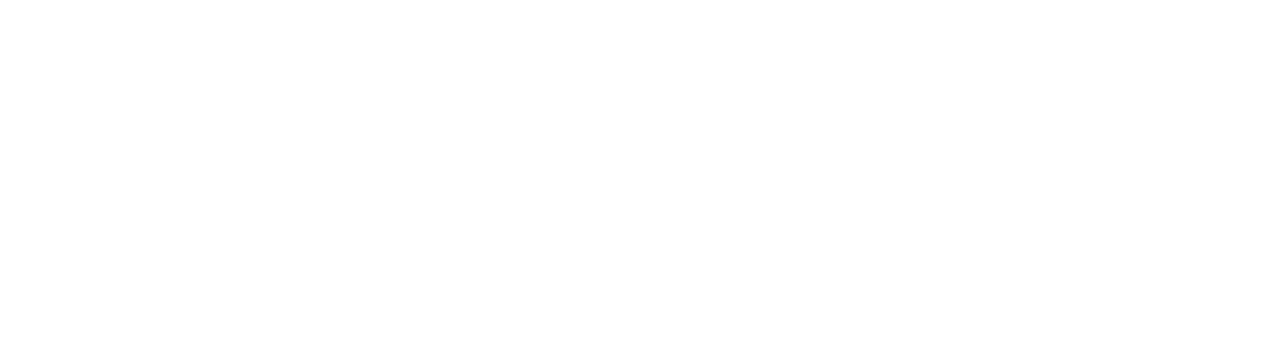
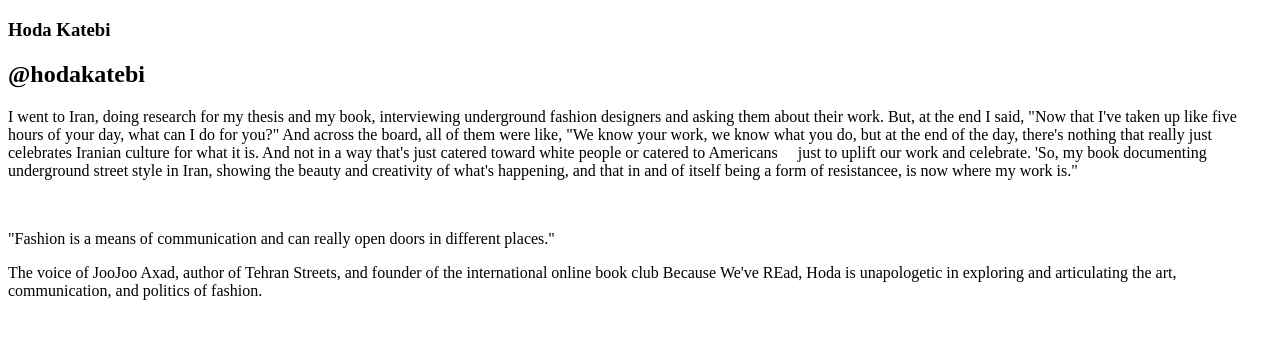
Before and after one commit to Adjoa/studious-barnacle, a plain HTML site: page index.html in a window 1280 px wide. Drawn offline with Linux system fonts and the light colour scheme.

Commit message:
added section 1 text

```diff
--- a/index.html
+++ b/index.html
@@ -7,6 +7,19 @@
     <title>Ethical Style Journal - Hoda Katebi</title>
 </head>
 <body>
+    <article>
+        <section>
+        <h1>Hoda Katebi</h1>
+        <h2>@hodakatebi</h2>
 
+        <p>I went to Iran, doing research for my thesis and my book, interviewing underground fashion designers and asking them about their work. But, at the end I said, "Now that I've taken up like five hours of your day, what can I do for you?" And across the board, all of them were like, "We know your work, we know what you do, but at the end of the day, there's nothing that really just celebrates Iranian culture for what it is. And not in a way that's just catered toward white people or catered to Americans &emsp;just to uplift our work and celebrate. 'So, my book documenting underground street style in Iran, showing the beauty and creativity of what's happening, and that in and of itself being a form of resistancee, is now where my work is."</p>
+
+        <img src="" alt="">
+
+        <p>"Fashion is a means of communication and can really open doors in different places."</p>
+
+        <p>The voice of JooJoo Axad, author of Tehran Streets, and founder of the international online book club Because We've REad, Hoda is unapologetic in exploring and articulating the art, communication, and politics of fashion.</p>
+        </section>
+    </article>
 </body>
 </html>
```
